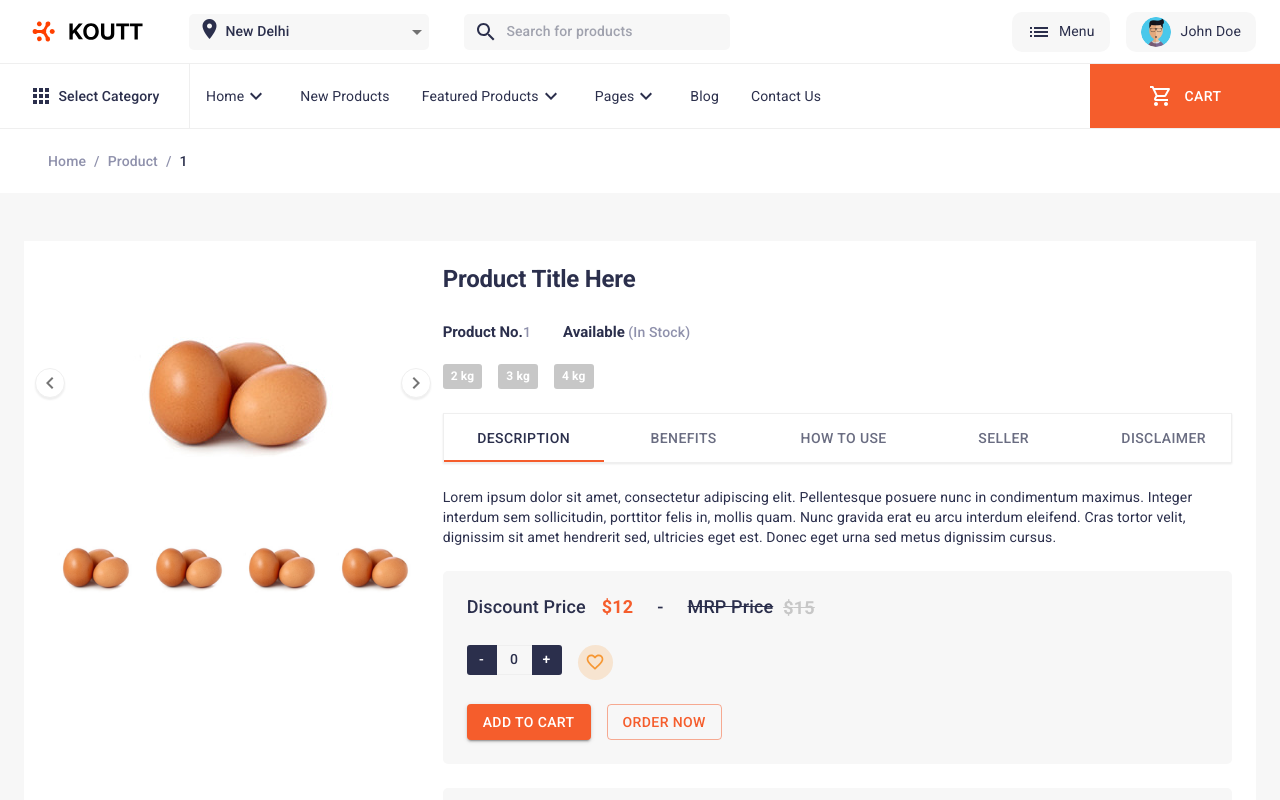
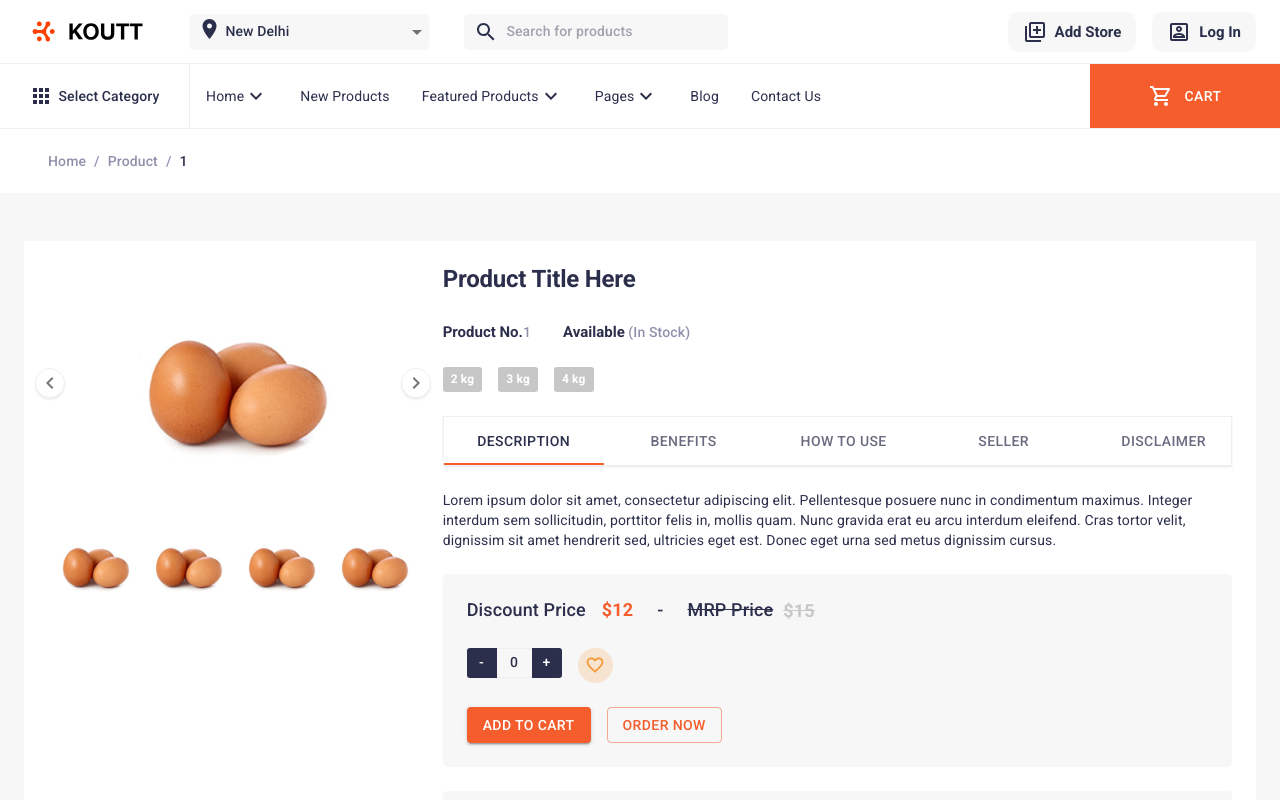
Before and after one commit to apexof/gambo-market, a Next.js app: page /product/1 in a window 1280 px wide. Shown: the top 800 px of the page. Built offline with nearby package versions, Linux system fonts and the light colour scheme.

Commit message:
add hover

```diff
--- a/components/Elements/HeaderBtn.jsx
+++ b/components/Elements/HeaderBtn.jsx
@@ -1,7 +1,7 @@
 import React from 'react'
 import { makeStyles } from '@material-ui/core/styles';
 import Link from './Link'
-import { Box } from '@material-ui/core';
+import { Box, Typography } from '@material-ui/core';
 
 const useStyles = makeStyles(theme => ({
     logInLink: {
@@ -14,8 +14,13 @@ const useStyles = makeStyles(theme => ({
         whiteSpace: "nowrap",
         color: theme.palette.text.primary,
         display: "flex",
-        alignItems: "center"
-    }
+        alignItems: "center",
+        "&:hover": {
+            color: theme.palette.secondary.main,
+        },
+    },
+    text: {
+    },
 }))
 
 export default function HeaderBtn({ href, text, icon }) {
@@ -24,8 +29,10 @@ export default function HeaderBtn({ href, text, icon }) {
     return (
         <Link href={href} className={classes.logInLink}>
             {icon}
-            <Box ml={1}>
-                {text}
+            <Box ml={1} className={classes.text}>
+                <Typography variant="h5" className={classes.text}>
+                    {text}
+                </Typography>
             </Box>
         </Link>
     )
--- a/components/Header/Header.jsx
+++ b/components/Header/Header.jsx
@@ -60,6 +60,11 @@ const useStyles = makeStyles(theme => ({
         borderRadius: "50%",
         right: "-4px",
     },
+    icon: {
+        "&:hover": {
+            color: theme.palette.secondary.main,
+        },
+    },
 }));
 
 const selectItems = [
@@ -118,7 +123,7 @@ export default function HeaderTop({ loggedIn = false }) {
                     <HeaderSelect selectItems={selectItems} />
                 </Box>
                 <HeaderSearch />
-                {!loggedIn ?
+                {loggedIn ?
                     <>
                         <Box mx={2}>
                             <ContactMenu />
--- a/components/Header/HeaderBottom/HeaderNavMenu.jsx
+++ b/components/Header/HeaderBottom/HeaderNavMenu.jsx
@@ -156,7 +156,7 @@ export default function HederMenu() {
         <List className={classes.list}>
             {menuItems.map(item => (
                 <ListItem key={item.id} className={classes.listItem}>
-                    <Link className={classes.link} href="#">
+                    <Link className={classes.link} href="/">
                         <Box>
                             {item.title}
                         </Box>
--- a/components/PagesData/Product/FullProduct.jsx
+++ b/components/PagesData/Product/FullProduct.jsx
@@ -52,9 +52,9 @@ export default function FullProduct({ img, title, id, available, weight, price,
                             <Typography className={classes.title} variant="h2">{title}</Typography>
                         </Box>
                         <Box display="flex" mb={2}>
-                            <Box mr={4}>
+                            <Box mr={4} mb={1}>
                                 <Typography variant="h5">Product No.
-                            <Typography component="span" color="textSecondary">
+                                    <Typography component="span" color="textSecondary">
                                         {id}
                                     </Typography>
                                 </Typography>
--- a/styles/globals.scss
+++ b/styles/globals.scss
@@ -17,7 +17,7 @@ input[type=number]::-webkit-outer-spin-button {
     outline: 0;
 }
 h5.MuiTypography-h5{
-    margin: 0 0 5px 0;
+    margin: 0 0 0 0;
 }
 h2.MuiTypography-h2{
     margin: 0;
```
Also changed, not shown: components/PagesData/Account/Order/Order.jsx (+5 -3 lines).
